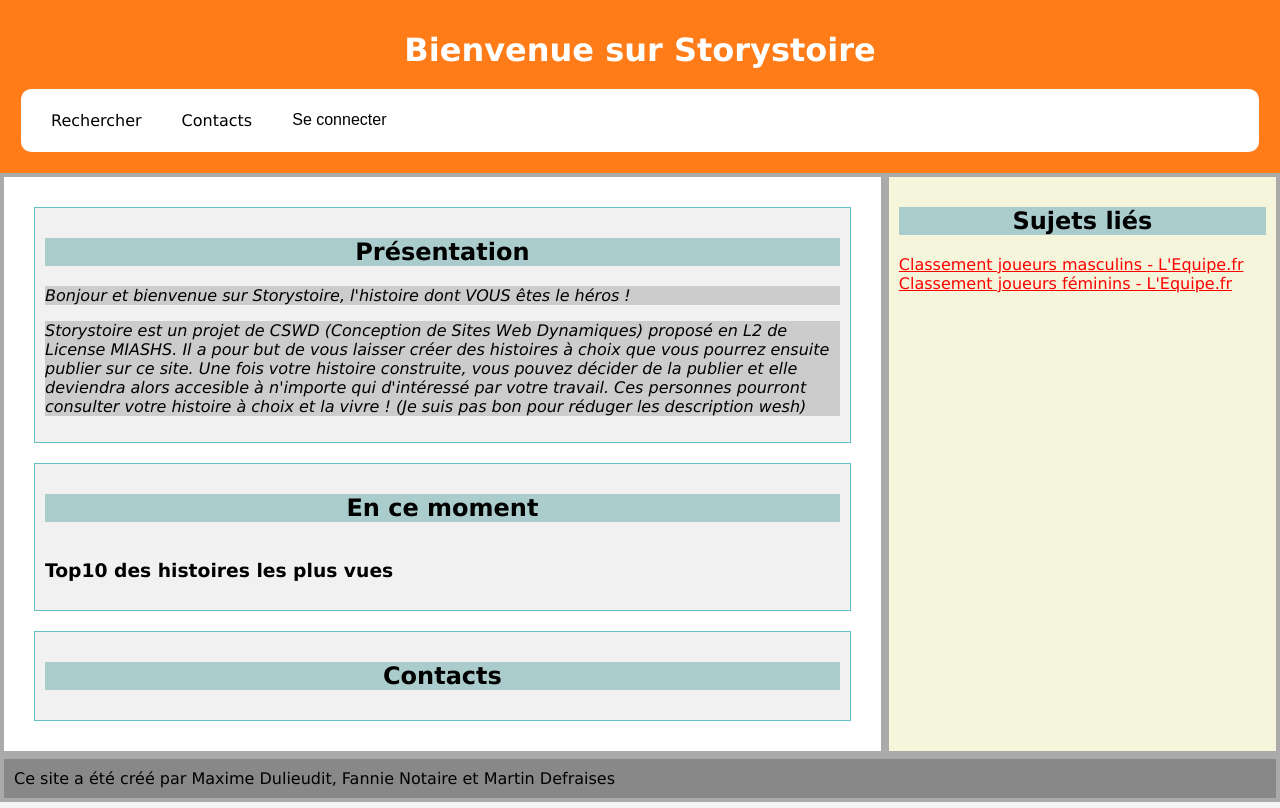
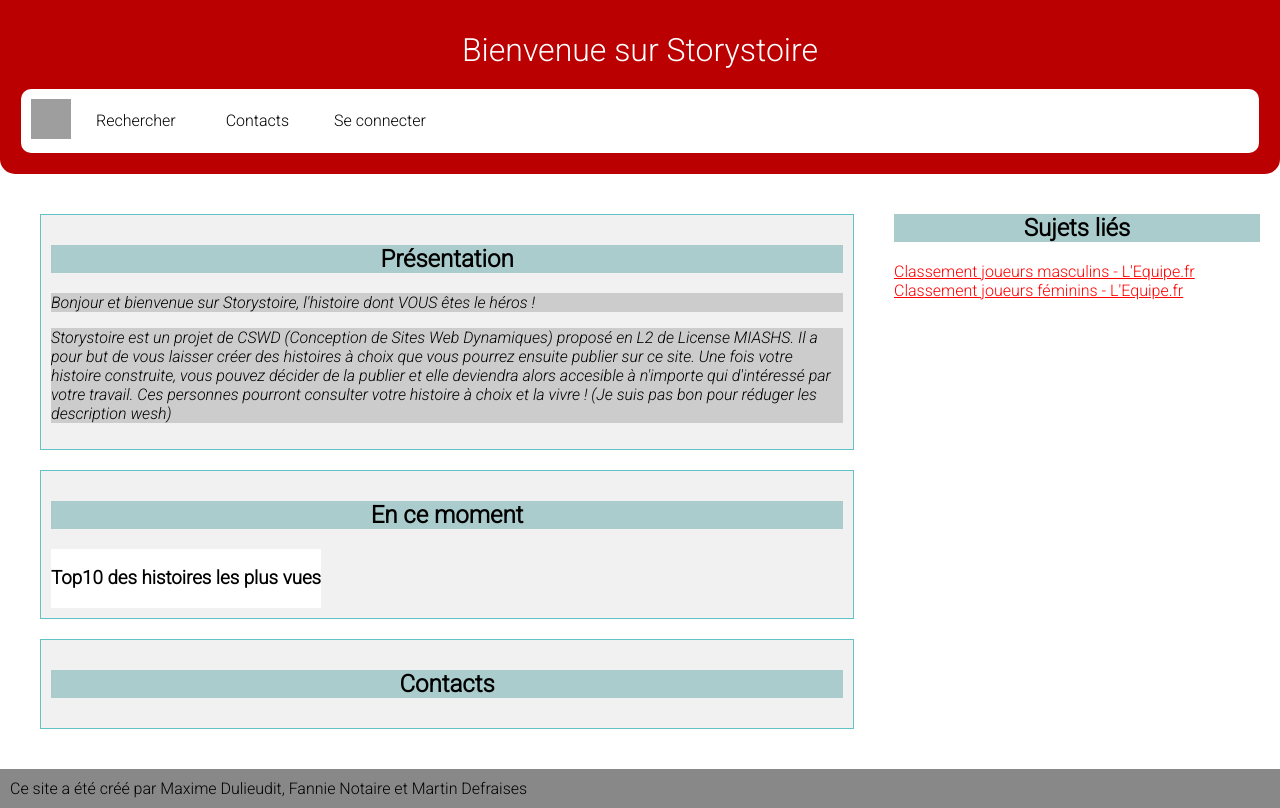
Before and after one commit to Staphir/-MIASHS-ProjetS4, a PHP site: page / in a window 1280 px wide. Run offline with PHP 8.4, Linux system fonts and the light colour scheme; grey boxes are pictures that could not be loaded.

Commit message:
Petits changements

```diff
--- a/Martin/css/style.css
+++ b/Martin/css/style.css
@@ -1,20 +1,32 @@
 /* commentaires */
-html, body, div {
-	margin: 0;
-	padding: 0;
-	border: 0;
-	font-size: 100%;
-	font-family: Verdana;
-    vertical-align: baseline;
+
+:root {
+    --header-color:rgb(186, 0, 0);
+    --accent-color: ;
+    --bg-color: ;
+    --nav-but-bg: rgb(255, 255, 255);
+    --nav-but-hover: rgba(186, 0, 0, 0.857);
+    --nav-but-hover-fg: white;
+    --nav-but-active: rgb(172, 172, 172);
+
 }
 
+html, body, div {
+    margin: 0;
+    padding: 0;
+    border: 0;
+    font-size: 100%;
+    font-family: 'Roboto', sans-serif;
+    vertical-align: baseline;
+    background-color: white;
+}
 
 h1 {
     color:white;
     text-align:center;
-    margin:0px;
-    padding:30px 0px 0px 0px;
-    font-style: normal;
+    margin:0;
+    padding:30px 0 0 0;
+    font-weight:normal;
 }
 
 h2 {
@@ -24,97 +36,26 @@ h2 {
 }
 
 .top_header {
-    background-color: rgb(255, 124, 24);
+    background-color: var(--header-color);
     padding: 1px;
-}
-
-.container {
-    padding: .75em 1.25em;
-    font-size: 16px;
-}
-
-.log_b {
-    transition: background .10s ease-in-out;
-    padding: .75em 1.25em;
-    border: none;
-    background-color: #ffffff;
-    text-align: center;
-    font-size: 16px;
-    border-radius: 5px;
-}
-
-.log_b:hover { background-color: rgb(192, 223, 223)}
-
-.log_b:active {
-    background-color: rgb(136, 157, 157)
-}
-
-.loremipsum {
-    font-style:italic;
-    text-align:left;
-}
-
-#prefere {
-    color:rgb(255, 58, 58);
-    /*background-color: rgb(165, 156, 156);*/
-}
-
-#coteacote {
-    display: flex;
-}
-
-#tout {
-    width: 1000px;
-    margin: 0 auto;
-}
-
-section {
-    width: 70%;
-    background-color: white;
-}
-
-aside {
-    width: 30%;
-    background-color: beige;
-}
-
-/* li:nth-child(2n) {background-color:#AACCCC} */
-
-.classement {display:inline-block}
-
-/* header {
-    background-color:rgb(134, 184, 184);
-    border:2px solid rgb(134, 184, 184); */
-
-section, aside, footer {
-    border: 4px solid #aaaaaa;
-    padding: 10px;
-}
-
-footer {
-    background-color: #888888
-}
-
-body {
-    background-color: #666666;
-    font: inherit;
-}
-
-article {
-    margin:20px;
-    padding:10px;
-    border:1px solid rgb(99, 194, 199);
-    background-color:rgb(241, 241, 241);
+    border-bottom-left-radius: 15px;
+    border-bottom-right-radius: 15px;
 }
 
 .navbar {
     padding: 10px;
-    padding-top: 10px;
-    padding-bottom: 10px;
+    /* line-height: 24px */
     /* margin: 10px;
     margin-top: 10px;
     margin-bottom: 10px; */
 }
+
+
+#mainicon {
+    /* position: absolute; */
+    margin: auto;
+}
+
 
 ul.menu {
     list-style-type: none;
@@ -136,15 +77,99 @@ ul.menu li a {
     border-radius: 5px;
     display: block;
     color: black;
-    background-color: #ffffff;
+    margin: 0 5px 0 5px; /*H D B G*/
+    background-color: var(--nav-but-bg);
 }
 
 ul.menu li a:hover {
-    background-color: rgb(226, 226, 226)
+    background-color: var(--nav-but-hover);
+    color: var(--nav-but-hover-fg);
+
 }
 
 ul.menu li a:active {
-    background-color: rgb(46, 226, 226)
+    background-color: var(--nav-but-active)
+}
+
+.container {
+    padding: .75em 1.25em;
+    /* font-size: 16px; */
+}
+
+.log_b {
+    transition: background .10s ease-in-out;
+    padding: .75em 1.25em;
+    border: none;
+    background-color: var(--nav-but-bg);
+    text-align: center;
+    font-size: 16px;
+    border-radius: 5px;
+    font-family: inherit;
+}
+
+.log_b:hover {
+    background-color: var(--nav-but-hover);
+    color: var(--nav-but-hover-fg);
+}
+
+.log_b:active {background-color: var(--nav-but-active)}
+
+.loremipsum {
+    font-style:italic;
+    text-align:left;
+}
+
+#prefere {
+    color:rgb(255, 58, 58);
+    /*background-color: rgb(165, 156, 156);*/
+}
+
+#maincontent {
+    display: flex;
+    padding: 10px;
+
+}
+
+#tout {
+    width: 1000px;
+    margin: 0 auto;
+}
+
+section {
+    width: 70%;
+    background-color: white;
+}
+
+aside {
+    width: 30%;
+}
+
+/* li:nth-child(2n) {background-color:#AACCCC} */
+
+.classement {display:inline-block}
+
+/* header {
+    background-color:rgb(134, 184, 184);
+    border:2px solid rgb(134, 184, 184); */
+
+section, aside, footer {
+    /* border: 4px solid #aaaaaa; */
+    padding: 10px;
+}
+
+footer {
+    background-color: #888888
+}
+
+body {
+    font: inherit;
+}
+
+article {
+    margin:20px;
+    padding:10px;
+    border:1px solid rgb(99, 194, 199);
+    background-color:rgb(241, 241, 241);
 }
 
 a:link {color:red}
--- a/Martin/index.php
+++ b/Martin/index.php
@@ -7,18 +7,27 @@
         Storystoire - Accueil
     </title>
     <link href="css/style.css" rel="stylesheet" type="text/css" media="all"/>
+    <link href="https://fonts.googleapis.com/css?family=Roboto:100,300,300i" rel="stylesheet">
+    <link rel="shortcut icon" href="images\icon.png">
 </head>
-
 <body>
 <div class="top_header">
     <header><h1>Bienvenue sur Storystoire</h1></header>
     <nav class="navbar">
         <ul class="menu">
+            <li><img id="mainicon" src="images\icon.png"
+                     width=40 height=40/></li>
+            <!-- <li>
+                <form action="/action_page.php">
+                    <input type="text" placeholder="Search.." name="search">
+                    <button type="submit"><i class="fa fa-search"></i></button>
+                </form>
+            </li> -->
             <!-- <li class="menuitem"><a href="connexion3.php">Se connecter</a></li> -->
             <li class="menuitem"><a href="#">Rechercher</a></li>
             <li class="menuitem"><a href="#">Contacts</a></li>
             <li class="menuitem"><!-- Button to open the modal login form -->
-                        <button class="log_b" onclick="if (document.getElementById('id01').style.display=='block') {document.getElementById('id01').style.display='none';}
+                <button class="log_b" onclick="if (document.getElementById('id01').style.display==='block') {document.getElementById('id01').style.display='none';}
                         else {document.getElementById('id01').style.display='block';}">Se connecter</button>
             </li>
             <li>
@@ -45,7 +54,8 @@
         </ul>
     </nav>
 </div>
-        <div id="coteacote">
+<!-- END OF TOP HEADER -->
+<div id="maincontent">
     <section>
         <article>
             <h2 id="intro">Présentation</h2>
```
Also changed, not shown: other parts of Martin/css/style.css (+43 -0 lines). Lines whose indentation alone changed are shown as unchanged.
